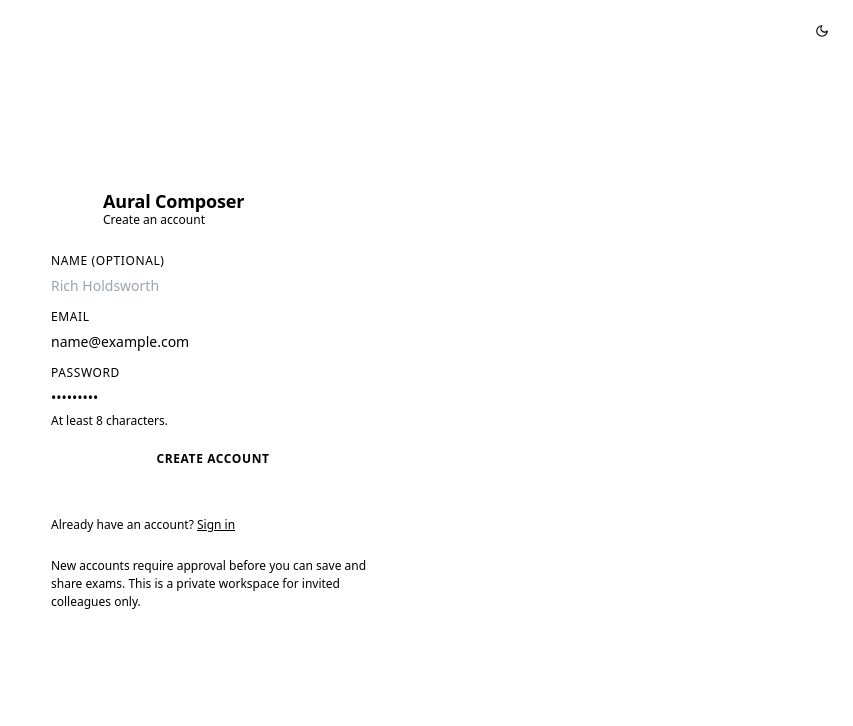
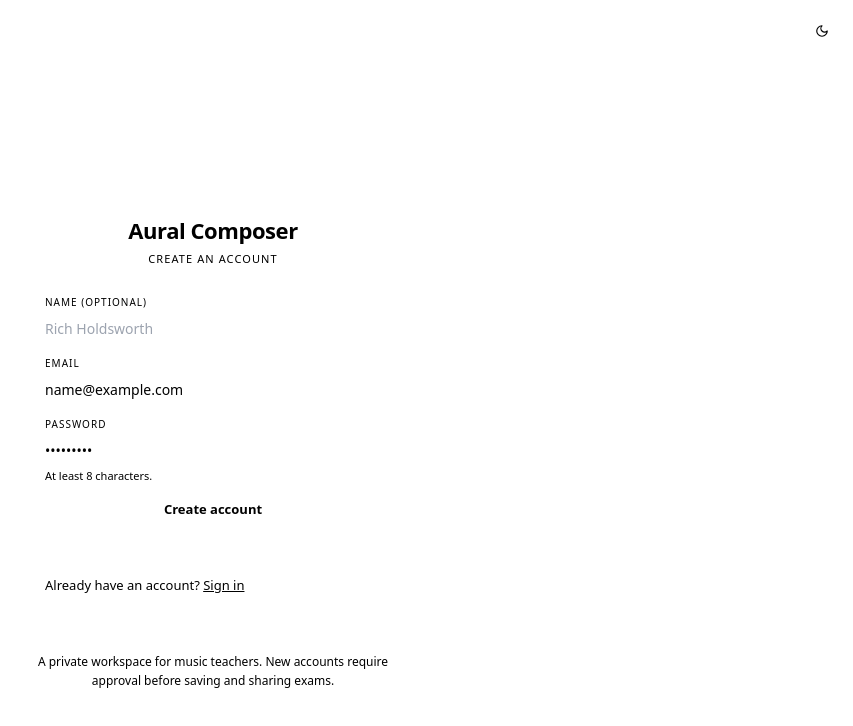
Before and after one commit to RichHoldsworth/aural-composer, a React (Vite) app: page / in a window 1280 px wide. Both pictures are taken after typing "name@example.com", "Sample123" into the empty fields and a click on the button "Create one". Shown: the top 726 px of the page, without its empty margins (427-1280 px from the left). Built offline with nearby package versions, Linux system fonts and the light colour scheme.

Commit message:
Update App.jsx

```diff
--- a/src/App.jsx
+++ b/src/App.jsx
@@ -4,21 +4,21 @@
 
 // ===== Default exam =====
 const DEFAULT_QUESTIONS = [
-  { id: 1, label: 'Extract 1', plays: 3, gapBetweenPlays: 30, gapAfter: 60, marks: 12, intro: 'Extract 1. You will hear this extract three times.', source: null },
-  { id: 2, label: 'Extract 2', plays: 3, gapBetweenPlays: 30, gapAfter: 60, marks: 12, intro: 'Extract 2. You will hear this extract three times.', source: null },
-  { id: 3, label: 'Extract 3', plays: 3, gapBetweenPlays: 30, gapAfter: 60, marks: 9, intro: 'Extract 3. You will hear this extract three times.', source: null },
-  { id: 4, label: 'Extract 4', plays: 3, gapBetweenPlays: 30, gapAfter: 60, marks: 12, intro: 'Extract 4. You will hear this extract three times.', source: null },
-  { id: 5, label: 'Extract 5', plays: 3, gapBetweenPlays: 30, gapAfter: 60, marks: 12, intro: 'Extract 5. You will hear this extract three times.', source: null },
-  { id: 6, label: 'Extract 6', plays: 2, gapBetweenPlays: 20, gapAfter: 45, marks: 3, intro: 'Extract 6. You will hear this extract two times.', source: null },
-  { id: 7, label: 'Extract 7', plays: 3, gapBetweenPlays: 25, gapAfter: 45, marks: 7, intro: 'Extract 7. You will hear this extract three times.', source: null },
-  { id: 8, label: 'Extract 8', plays: 3, gapBetweenPlays: 25, gapAfter: 30, marks: 8, intro: 'Extract 8. You will hear this extract three times. This is the final extract.', source: null },
+  { id: 1, label: 'Extract 1', plays: 3, gapBetweenPlays: 30, gapAfter: 60, marks: 12, intro: 'Question 1. This extract will be played three times.', source: null },
+  { id: 2, label: 'Extract 2', plays: 3, gapBetweenPlays: 30, gapAfter: 60, marks: 12, intro: 'Question 2. This extract will be played three times.', source: null },
+  { id: 3, label: 'Extract 3', plays: 3, gapBetweenPlays: 30, gapAfter: 60, marks: 9, intro: 'Question 3. This extract will be played three times.', source: null },
+  { id: 4, label: 'Extract 4', plays: 3, gapBetweenPlays: 30, gapAfter: 60, marks: 12, intro: 'Question 4. This extract will be played three times.', source: null },
+  { id: 5, label: 'Extract 5', plays: 3, gapBetweenPlays: 30, gapAfter: 60, marks: 12, intro: 'Question 5. This extract will be played three times.', source: null },
+  { id: 6, label: 'Extract 6', plays: 2, gapBetweenPlays: 20, gapAfter: 45, marks: 3, intro: 'Question 6. You will hear this extract two times.', source: null },
+  { id: 7, label: 'Extract 7', plays: 3, gapBetweenPlays: 25, gapAfter: 45, marks: 7, intro: 'Question 7. This extract will be played three times.', source: null },
+  { id: 8, label: 'Extract 8', plays: 3, gapBetweenPlays: 25, gapAfter: 30, marks: 8, intro: 'Question 8. This extract will be played three times.', source: null },
 ];
 
 const DEFAULT_SCRIPT = {
-  opening: 'This is the Music listening examination. You will now have five minutes to read through all of the listening questions. You may not write anything during this time.',
-  postReading: 'Your five minutes of reading time is now over. The listening section will now begin.',
+  opening: 'Enter your opening exam instructions here. Set the reading (if included) time above.',
+  postReading: 'Delete if not using: Your five minutes of reading time is now over. The listening section will now begin.',
   // {n} = play number as a numeral (2, 3, 4...). {ord} = ordinal word (second, third, fourth...). {final} expands to " and final" when this is the last play, else empty.
-  betweenPlays: 'You will now hear the extract for the {ord}{final} time.',
+  betweenPlays: 'Here is the extract for the {ord}{final} time.',
   ending: 'This is the end of the listening section of the examination.',
 };
 
@@ -482,8 +482,8 @@
   };
 
   const [questions, setQuestions] = useState(DEFAULT_QUESTIONS);
-  const [readingTime, setReadingTime] = useState(300);
-  const [examTitle, setExamTitle] = useState('Trinity School — Music Junior Form — Summer 2026');
+  const [readingTime, setReadingTime] = useState(0);
+  const [examTitle, setExamTitle] = useState('Enter you exam title here');
   const [script, setScript] = useState(DEFAULT_SCRIPT);
   const [showScript, setShowScript] = useState(false);
 
@@ -1367,7 +1367,7 @@
   const testVoice = async () => {
     setTtsTestStatus('loading');
     try {
-      await speakLive('This is a test of the examiner voice. You will hear this extract three times.');
+      await speakLive('This is a test of the examiner voice. This extract will be played three times.');
       setTtsTestStatus('ok');
       setTimeout(() => setTtsTestStatus(null), 2000);
     } catch (err) {
@@ -2234,16 +2234,16 @@
         }
 
         [data-theme="light"] {
-          --bg-base: #fafaf9;
-          --bg-gradient: linear-gradient(180deg, #fafaf9 0%, #f4f4f1 100%);
+          --bg-base: #f8f7f5;
+          --bg-gradient: radial-gradient(ellipse 1200px 800px at top left, #eef0fb 0%, #f8f7f5 60%);
           --surface: #ffffff;
-          --surface-2: rgba(0,0,0,0.015);
+          --surface-2: #f5f5f3;
           --surface-elev: rgba(0,0,0,0.04);
           --border: rgba(0,0,0,0.1);
           --border-strong: rgba(0,0,0,0.18);
           --text: #18181b;
-          --text-muted: #6b6b6f;
-          --text-dim: #9b9ba0;
+          --text-muted: #5f5f64;
+          --text-dim: #8b8b91;
           --text-faint: #b9b9bd;
           --accent: #4f46e5;
           --accent-soft: #6366f1;
@@ -2256,7 +2256,7 @@
           --accent2-tint: rgba(8,145,178,0.1);
           --header-bg: rgba(255,255,255,0.7);
           --input-bg: #ffffff;
-          --shadow-card: 0 1px 2px rgba(0,0,0,0.04), 0 4px 16px rgba(0,0,0,0.04), 0 0 0 0.5px rgba(0,0,0,0.07);
+          --shadow-card: 0 1px 2px rgba(0,0,0,0.05), 0 8px 24px rgba(0,0,0,0.06), 0 0 0 0.5px rgba(0,0,0,0.06);
           --logo-shadow: 0 1px 0 rgba(255,255,255,0.4) inset, 0 4px 12px rgba(79,70,229,0.25);
           --ink: #f0f0f3;
           --waveform-bg: rgba(0,0,0,0.04);
@@ -3594,113 +3594,130 @@
   };
 
   return (
-    <div className="min-h-screen flex items-center justify-center px-4" style={{
+    <div className="min-h-screen flex flex-col items-center justify-center px-4" style={{
       background: 'var(--bg-gradient)',
       color: 'var(--text)',
       fontFamily: "'Geist', system-ui, -apple-system, sans-serif",
+      paddingTop: '5vh',
+      paddingBottom: '5vh',
     }}>
       <button onClick={toggleTheme}
-        className="absolute top-4 right-4 p-2 hairline"
-        style={{ background: 'var(--surface-2)', color: 'var(--text-muted)', borderRadius: '8px' }}
+        style={{ position: 'absolute', top: '16px', right: '16px', padding: '8px',
+          background: 'var(--surface)', color: 'var(--text-muted)', borderRadius: '8px',
+          border: '0.5px solid var(--border)', cursor: 'pointer' }}
         title="Toggle theme">
         {theme === 'dark' ? <Sun size={14} /> : <Moon size={14} />}
       </button>
 
-      <div className="paper hairline" style={{
-        borderRadius: '14px',
-        padding: '32px 28px',
+      <div style={{
+        background: 'var(--surface)',
+        border: '0.5px solid var(--border)',
+        borderRadius: '16px',
+        padding: '36px 32px',
         width: '100%',
-        maxWidth: '380px',
+        maxWidth: '400px',
         boxShadow: 'var(--shadow-card)',
       }}>
-        <div className="flex items-center gap-3 mb-6">
+        {/* Logo + title */}
+        <div className="flex flex-col items-center text-center mb-7">
           <div style={{
-            width: '40px', height: '40px',
+            width: '52px', height: '52px',
             background: 'linear-gradient(135deg, var(--accent) 0%, #4f46e5 100%)',
-            borderRadius: '10px',
+            borderRadius: '13px',
             display: 'flex', alignItems: 'center', justifyContent: 'center',
             boxShadow: 'var(--logo-shadow)',
+            marginBottom: '16px',
           }}>
-            <Music size={20} color="#ffffff" strokeWidth={2.2} />
+            <Music size={24} color="#ffffff" strokeWidth={2.2} />
           </div>
-          <div>
-            <h1 className="text-lg font-semibold leading-tight" style={{ letterSpacing: '-0.01em' }}>Aural Composer</h1>
-            <div className="mono-font text-xs" style={{ color: 'var(--text-dim)' }}>
-              {mode === 'signin' && 'Sign in to your account'}
-              {mode === 'signup' && 'Create an account'}
-              {mode === 'reset' && 'Reset your password'}
-            </div>
+          <h1 className="display-font" style={{ fontSize: '22px', fontWeight: 600, letterSpacing: '-0.02em', margin: 0, marginBottom: '4px' }}>Aural Composer</h1>
+          <div className="mono-font" style={{ fontSize: '11px', textTransform: 'uppercase', letterSpacing: '0.1em', color: 'var(--text-dim)' }}>
+            {mode === 'signin' && 'Sign in to your account'}
+            {mode === 'signup' && 'Create an account'}
+            {mode === 'reset' && 'Reset your password'}
           </div>
         </div>
 
-        <form onSubmit={submit} className="space-y-3">
+        <form onSubmit={submit} className="space-y-4">
           {mode === 'signup' && (
             <div>
-              <label className="mono-font text-xs uppercase tracking-wider mb-1 block" style={{ color: 'var(--text-muted)' }}>Name (optional)</label>
+              <label className="mono-font" style={{ fontSize: '10px', textTransform: 'uppercase', letterSpacing: '0.1em', color: 'var(--text-muted)', marginBottom: '6px', display: 'block', fontWeight: 500 }}>Name (optional)</label>
               <input type="text" value={displayName} onChange={e => setDisplayName(e.target.value)}
                 placeholder="Rich Holdsworth"
-                className="w-full" style={{ fontSize: '14px' }} />
+                className="w-full"
+                style={{ fontSize: '14px', background: 'var(--input-bg)', border: '0.5px solid var(--border-strong)' }} />
             </div>
           )}
           <div>
-            <label className="mono-font text-xs uppercase tracking-wider mb-1 block" style={{ color: 'var(--text-muted)' }}>Email</label>
+            <label className="mono-font" style={{ fontSize: '10px', textTransform: 'uppercase', letterSpacing: '0.1em', color: 'var(--text-muted)', marginBottom: '6px', display: 'block', fontWeight: 500 }}>Email</label>
             <input type="email" value={email} onChange={e => setEmail(e.target.value)}
               required autoComplete="email"
-              className="w-full" style={{ fontSize: '14px' }} />
+              placeholder="you@example.com"
+              className="w-full"
+              style={{ fontSize: '14px', background: 'var(--input-bg)', border: '0.5px solid var(--border-strong)' }} />
           </div>
           {mode !== 'reset' && (
             <div>
-              <label className="mono-font text-xs uppercase tracking-wider mb-1 block" style={{ color: 'var(--text-muted)' }}>Password</label>
+              <label className="mono-font" style={{ fontSize: '10px', textTransform: 'uppercase', letterSpacing: '0.1em', color: 'var(--text-muted)', marginBottom: '6px', display: 'block', fontWeight: 500 }}>Password</label>
               <input type="password" value={password} onChange={e => setPassword(e.target.value)}
                 required autoComplete={mode === 'signin' ? 'current-password' : 'new-password'}
                 minLength={8}
-                className="w-full" style={{ fontSize: '14px' }} />
+                placeholder="••••••••"
+                className="w-full"
+                style={{ fontSize: '14px', background: 'var(--input-bg)', border: '0.5px solid var(--border-strong)' }} />
               {mode === 'signup' && (
-                <div className="text-xs mt-1" style={{ color: 'var(--text-dim)' }}>At least 8 characters.</div>
+                <div style={{ fontSize: '11px', marginTop: '6px', color: 'var(--text-dim)' }}>At least 8 characters.</div>
               )}
             </div>
           )}
 
           {error && (
-            <div className="text-xs p-2" style={{ background: 'rgba(220,38,38,0.1)', color: '#fca5a5', borderRadius: '6px', border: '0.5px solid rgba(220,38,38,0.3)' }}>
+            <div style={{ fontSize: '12px', padding: '10px 12px', background: 'rgba(220,38,38,0.08)', color: theme === 'dark' ? '#fca5a5' : '#b91c1c', borderRadius: '8px', border: '0.5px solid rgba(220,38,38,0.3)', lineHeight: 1.4 }}>
               {error}
             </div>
           )}
           {message && (
-            <div className="text-xs p-2" style={{ background: 'var(--accent-tint)', color: 'var(--accent-soft)', borderRadius: '6px', border: '0.5px solid var(--accent-border)' }}>
+            <div style={{ fontSize: '12px', padding: '10px 12px', background: 'var(--accent-tint)', color: 'var(--accent)', borderRadius: '8px', border: '0.5px solid var(--accent-border)', lineHeight: 1.4 }}>
               {message}
             </div>
           )}
 
           <button type="submit" disabled={loading}
-            className="w-full flex items-center justify-center gap-2 py-2.5 mono-font text-xs uppercase tracking-wider font-semibold accent-bg"
-            style={{ borderRadius: '8px', border: 'none' }}>
-            {loading && <Loader2 size={12} className="animate-spin" />}
+            className="w-full flex items-center justify-center gap-2 accent-bg"
+            style={{
+              padding: '11px 16px',
+              fontSize: '13px',
+              fontWeight: 600,
+              borderRadius: '8px',
+              border: 'none',
+              cursor: loading ? 'not-allowed' : 'pointer',
+              marginTop: '4px',
+            }}>
+            {loading && <Loader2 size={14} className="animate-spin" />}
             {mode === 'signin' && 'Sign in'}
             {mode === 'signup' && 'Create account'}
             {mode === 'reset' && 'Send reset email'}
           </button>
         </form>
 
-        <div className="mt-5 pt-5 text-xs space-y-2" style={{ borderTop: '0.5px solid var(--border)', color: 'var(--text-muted)' }}>
+        <div style={{ marginTop: '24px', paddingTop: '20px', borderTop: '0.5px solid var(--border)', fontSize: '13px', color: 'var(--text-muted)', lineHeight: 1.7 }}>
           {mode === 'signin' && (
             <>
-              <div>Don't have an account? <button onClick={() => { setMode('signup'); setError(null); setMessage(null); }} className="accent underline" style={{ background: 'transparent' }}>Create one</button></div>
-              <div>Forgot your password? <button onClick={() => { setMode('reset'); setError(null); setMessage(null); }} className="accent underline" style={{ background: 'transparent' }}>Reset it</button></div>
+              <div>Don't have an account? <button type="button" onClick={() => { setMode('signup'); setError(null); setMessage(null); }} style={{ background: 'transparent', border: 'none', color: 'var(--accent)', textDecoration: 'underline', cursor: 'pointer', padding: 0, font: 'inherit' }}>Create one</button></div>
+              <div>Forgot your password? <button type="button" onClick={() => { setMode('reset'); setError(null); setMessage(null); }} style={{ background: 'transparent', border: 'none', color: 'var(--accent)', textDecoration: 'underline', cursor: 'pointer', padding: 0, font: 'inherit' }}>Reset it</button></div>
             </>
           )}
           {mode === 'signup' && (
-            <div>Already have an account? <button onClick={() => { setMode('signin'); setError(null); setMessage(null); }} className="accent underline" style={{ background: 'transparent' }}>Sign in</button></div>
+            <div>Already have an account? <button type="button" onClick={() => { setMode('signin'); setError(null); setMessage(null); }} style={{ background: 'transparent', border: 'none', color: 'var(--accent)', textDecoration: 'underline', cursor: 'pointer', padding: 0, font: 'inherit' }}>Sign in</button></div>
           )}
           {mode === 'reset' && (
-            <div>Remembered? <button onClick={() => { setMode('signin'); setError(null); setMessage(null); }} className="accent underline" style={{ background: 'transparent' }}>Sign in</button></div>
+            <div>Remembered? <button type="button" onClick={() => { setMode('signin'); setError(null); setMessage(null); }} style={{ background: 'transparent', border: 'none', color: 'var(--accent)', textDecoration: 'underline', cursor: 'pointer', padding: 0, font: 'inherit' }}>Sign in</button></div>
           )}
         </div>
-
-        <div className="mt-6 text-xs" style={{ color: 'var(--text-dim)', lineHeight: 1.5 }}>
-          New accounts require approval before you can save and share exams.
-          This is a private workspace for invited colleagues only.
-        </div>
+      </div>
+
+      <div style={{ marginTop: '20px', fontSize: '12px', color: 'var(--text-dim)', textAlign: 'center', maxWidth: '380px', lineHeight: 1.6 }}>
+        A private workspace for music teachers. New accounts require approval before saving and sharing exams.
       </div>
     </div>
   );
@@ -3715,45 +3732,49 @@
       fontFamily: "'Geist', system-ui, -apple-system, sans-serif",
     }}>
       <button onClick={toggleTheme}
-        className="absolute top-4 right-4 p-2 hairline"
-        style={{ background: 'var(--surface-2)', color: 'var(--text-muted)', borderRadius: '8px' }}>
+        style={{ position: 'absolute', top: '16px', right: '16px', padding: '8px',
+          background: 'var(--surface)', color: 'var(--text-muted)', borderRadius: '8px',
+          border: '0.5px solid var(--border)', cursor: 'pointer' }}>
         {theme === 'dark' ? <Sun size={14} /> : <Moon size={14} />}
       </button>
 
-      <div className="paper hairline" style={{
-        borderRadius: '14px',
-        padding: '32px 28px',
+      <div style={{
+        background: 'var(--surface)',
+        border: '0.5px solid var(--border)',
+        borderRadius: '16px',
+        padding: '36px 32px',
         width: '100%',
-        maxWidth: '420px',
+        maxWidth: '440px',
         boxShadow: 'var(--shadow-card)',
         textAlign: 'center',
       }}>
         <div style={{
-          width: '52px', height: '52px',
+          width: '56px', height: '56px',
           background: 'var(--accent-tint-strong)',
-          borderRadius: '12px',
+          borderRadius: '14px',
           display: 'inline-flex', alignItems: 'center', justifyContent: 'center',
-          marginBottom: '16px',
+          marginBottom: '18px',
+          border: '0.5px solid var(--accent-border)',
         }}>
-          <Mail size={24} className="accent" />
+          <Mail size={26} className="accent" />
         </div>
-        <h1 className="text-xl font-semibold mb-2" style={{ letterSpacing: '-0.01em' }}>Awaiting approval</h1>
-        <p className="text-sm mb-4" style={{ color: 'var(--text-muted)', lineHeight: 1.5 }}>
-          Thanks for signing up, <strong>{profile.email}</strong>. An admin will approve your account shortly. You'll be able to use the app as soon as they do.
+        <h1 className="display-font" style={{ fontSize: '22px', fontWeight: 600, letterSpacing: '-0.02em', margin: 0, marginBottom: '10px' }}>Awaiting approval</h1>
+        <p style={{ fontSize: '14px', color: 'var(--text-muted)', lineHeight: 1.5, marginBottom: '18px' }}>
+          Thanks for signing up, <strong style={{ color: 'var(--text)' }}>{profile.email}</strong>. An admin will approve your account shortly. You'll be able to use the app as soon as they do.
         </p>
-        <p className="text-xs mb-6" style={{ color: 'var(--text-dim)', lineHeight: 1.5 }}>
-          Refresh this page once you've been approved to access the app.
+        <p style={{ fontSize: '12px', color: 'var(--text-dim)', lineHeight: 1.5, marginBottom: '24px' }}>
+          Refresh this page once you've been approved.
         </p>
         <div className="flex flex-col gap-2">
           <button onClick={() => window.location.reload()}
-            className="w-full py-2 mono-font text-xs uppercase tracking-wider font-semibold accent-bg"
-            style={{ borderRadius: '8px', border: 'none' }}>
-            <RefreshCw size={11} style={{ display: 'inline', marginRight: '6px', verticalAlign: '-1px' }} />
+            className="w-full accent-bg flex items-center justify-center gap-2"
+            style={{ padding: '11px 16px', fontSize: '13px', fontWeight: 600, borderRadius: '8px', border: 'none', cursor: 'pointer' }}>
+            <RefreshCw size={13} />
             Check again
           </button>
           <button onClick={onSignOut}
-            className="w-full py-2 hairline mono-font text-xs uppercase tracking-wider"
-            style={{ background: 'transparent', color: 'var(--text-muted)', borderRadius: '8px' }}>
+            className="w-full"
+            style={{ padding: '11px 16px', fontSize: '13px', background: 'transparent', color: 'var(--text-muted)', borderRadius: '8px', border: '0.5px solid var(--border)', cursor: 'pointer' }}>
             Sign out
           </button>
         </div>
```
